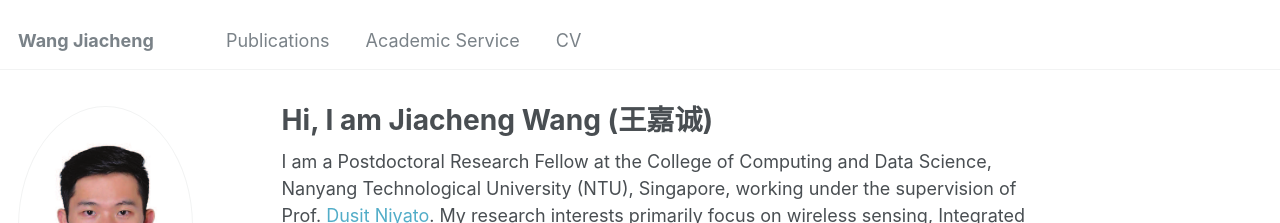
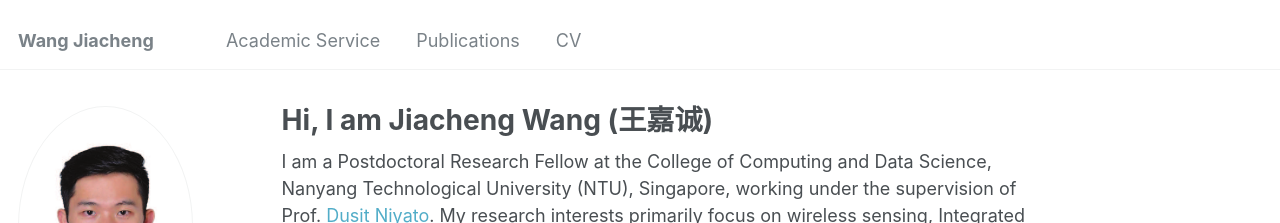
Before and after one commit to W-JiaCheng/W-JiaCheng.github.io, a Jekyll site: the page built from _pages/about.md, in a window 1280 px wide. Shown: the top 223 px of the page. Built offline with Jekyll 4.4.1, drawn with Linux system fonts in a browser that asks for light colours; some web fonts are replaced; part of the change alters nothing that is shown.

```diff
--- a/_data/navigation.yml
+++ b/_data/navigation.yml
@@ -5,11 +5,11 @@
 # prevent it from being included in the site.
 
 main:
+  - title: "Academic Service"
+    url: /Academic-Service/
+
   - title: "Publications"
     url: /Publications/
 
-  - title: "Academic Service"
-    url: /Academic-Service/
-
   - title: "CV"
     url: /cv/
```
